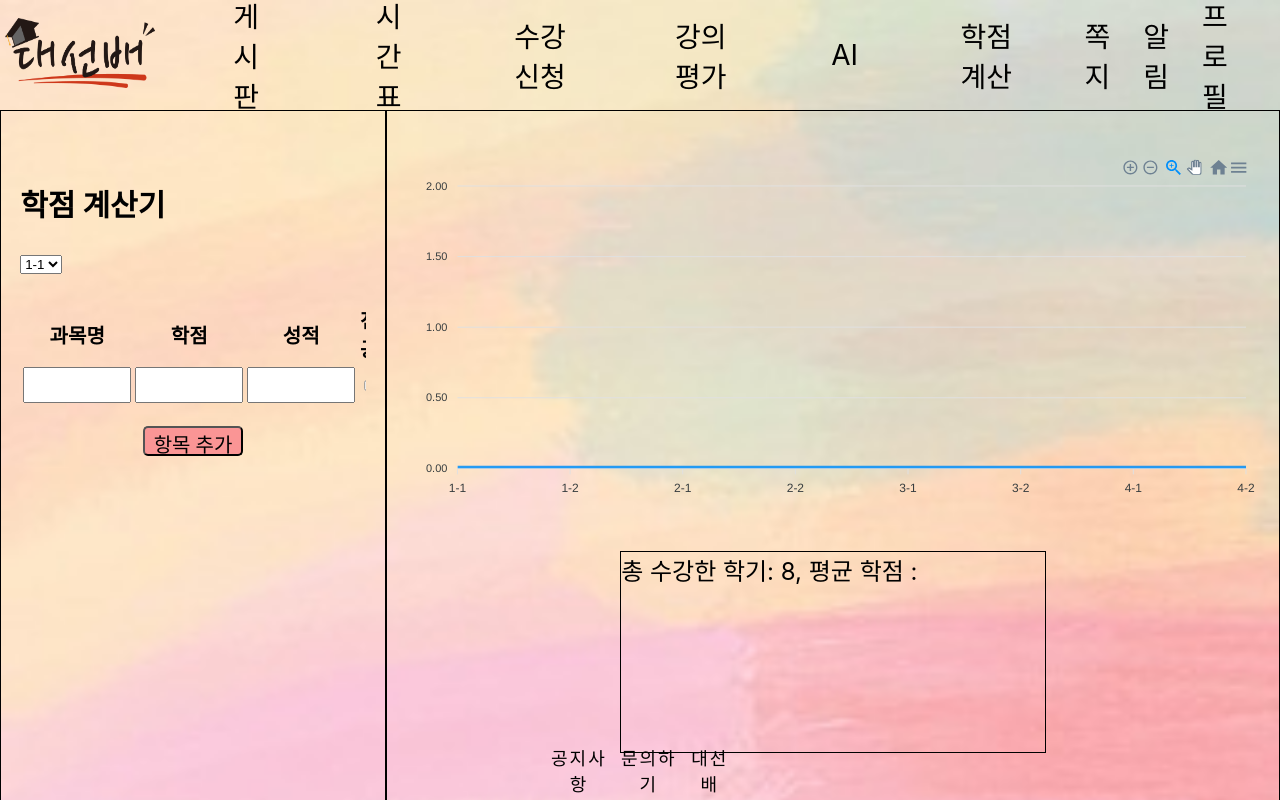
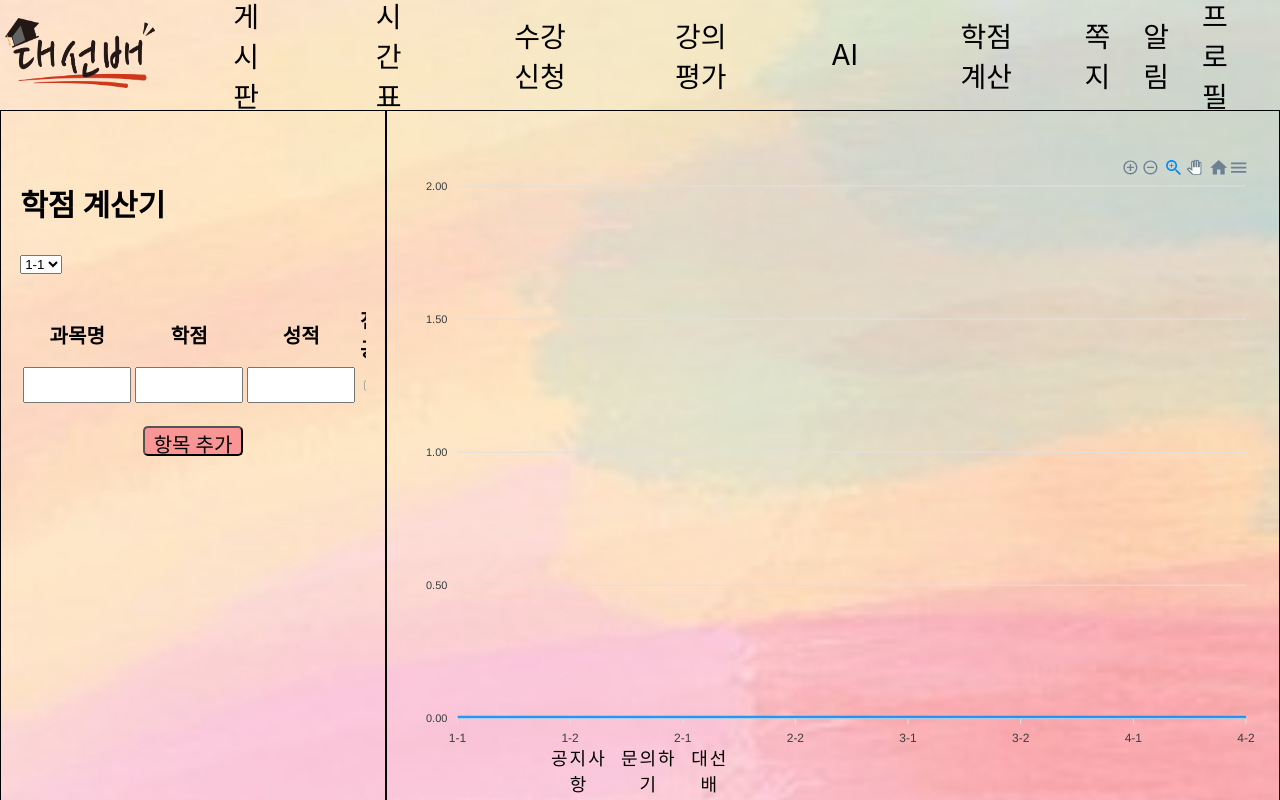
Before and after one commit to DaeSeonBae/frontend, a React (Create React App) app in the folder DSB_front/: page /calculate in a window 1280 px wide. Shown: the top 800 px of the page. Built offline with nearby package versions, Linux system fonts and the light colour scheme; a web font is replaced by a local one.

Commit message:
calculate
calculate
- 그래프 크기 수정
- 불필요 코드 정리

```diff
--- a/DSB_front/src/component/calculate.js
+++ b/DSB_front/src/component/calculate.js
@@ -98,7 +98,7 @@ const Calculate = () => {
     }],
     options: {
       chart: {
-        height: 350,
+        height: 700, // 차트의 높이를 800으로 설정
         type: 'line'
       },
       xaxis: {
@@ -189,6 +189,7 @@ const Calculate = () => {
             </div>
           </div>
           <div className='bottom'>
+            <div> 평균 </div>
             <input
               type='text'
               value={averageGrades[currentSemester].toFixed(2)}
@@ -201,12 +202,12 @@ const Calculate = () => {
         <div className='outscore_box'>
           <div>
             <div id="chart">
-              <ReactApexChart options={chartState.options} series={chartState.series} type="line" height={350} />
-            </div>
-            <div className="average_box">
-              <div className='grade_box'>
-                총 수강한 학기: {Object.keys(grades).length}, 평균 학점 :
-              </div>
+              <ReactApexChart
+                options={chartState.options}
+                series={chartState.series}
+                type="line"
+                height={600} // 차트 높이를 800으로 설정
+              />
             </div>
           </div>
         </div>
```
